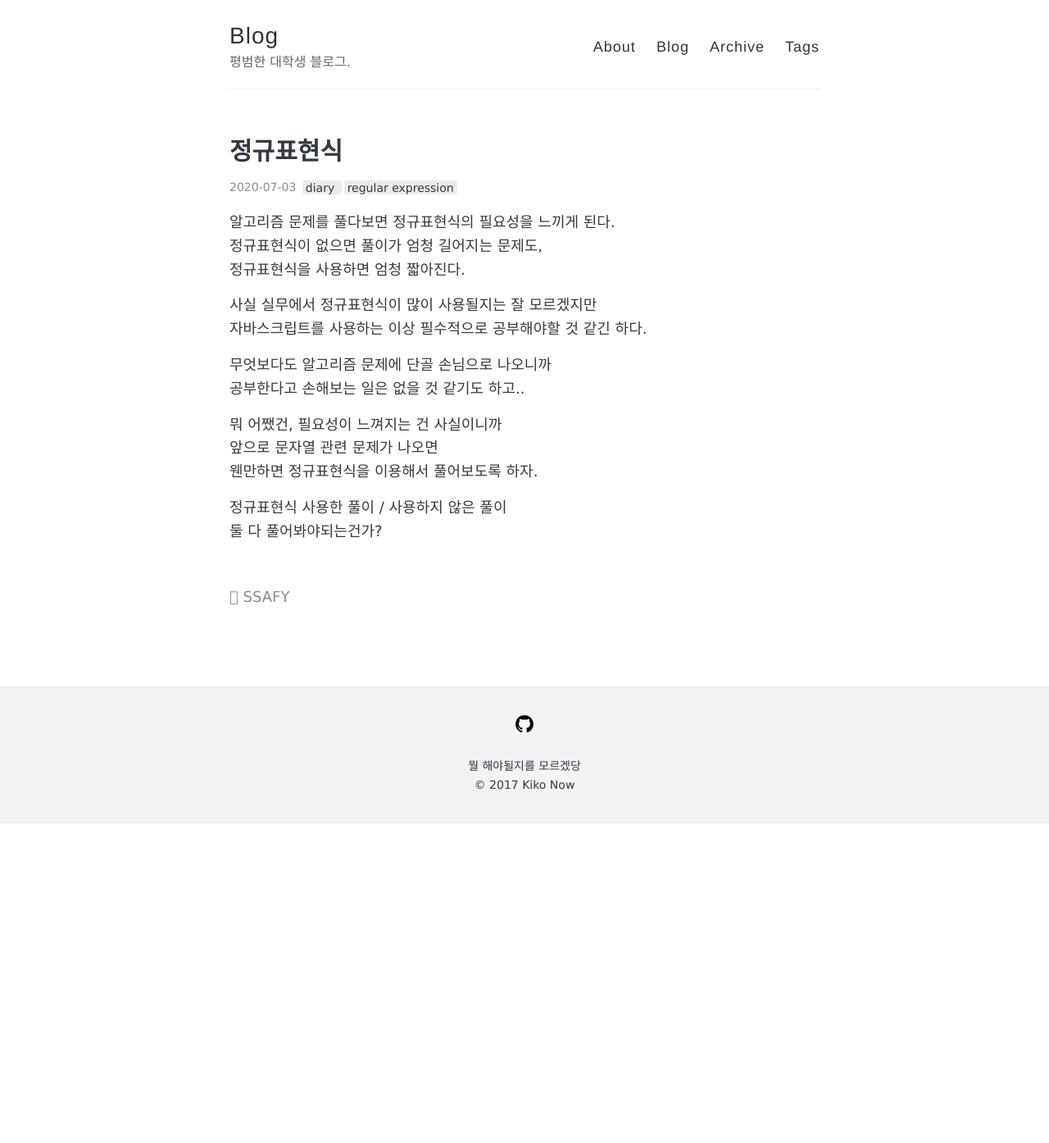
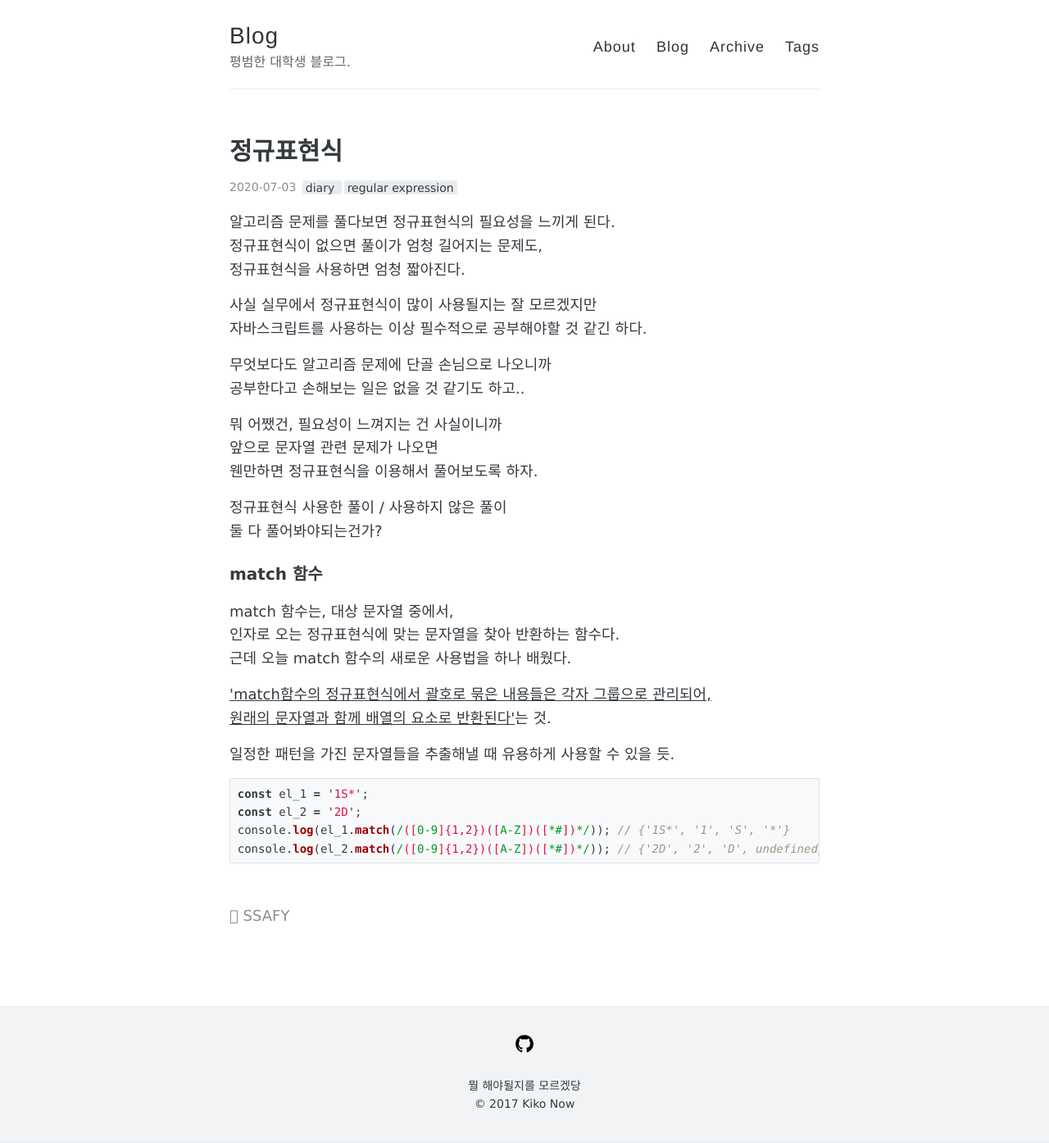
Before and after one commit to iborymagic/iborymagic.github.io, a Jekyll site: the page built from _posts/2020-07-03-정규표현식.md, in a window 1280 px wide. Shown: the whole page at 82% size. Built offline with Jekyll 4.4.1, drawn with Linux system fonts in a browser that asks for light colours; before the commit the page ends 1004 px from its top, so only the background shows below that.

Commit message:
post mod

````diff
--- a/_posts/2020-07-03-정규표현식.md
+++ b/_posts/2020-07-03-정규표현식.md
@@ -21,3 +21,19 @@ tags:
 
 정규표현식 사용한 풀이 / 사용하지 않은 풀이
 둘 다 풀어봐야되는건가?
+
+### match 함수
+match 함수는, 대상 문자열 중에서,
+인자로 오는 정규표현식에 맞는 문자열을 찾아 반환하는 함수다.
+근데 오늘 match 함수의 새로운 사용법을 하나 배웠다.
+
+<u>'match함수의 정규표현식에서 괄호로 묶은 내용들은 각자 그룹으로 관리되어,</u>
+<u>원래의 문자열과 함께 배열의 요소로 반환된다'</u>는 것.
+
+일정한 패턴을 가진 문자열들을 추출해낼 때 유용하게 사용할 수 있을 듯.
+```javascript
+﻿const el_1 = '1S*';
+const el_2 = '2D';
+console.log(el_1.match(/([0-9]{1,2})([A-Z])([*#])*/)); // {'1S*', '1', 'S', '*'}
+console.log(el_2.match(/([0-9]{1,2})([A-Z])([*#])*/)); // {'2D', '2', 'D', undefined}
+```
````
